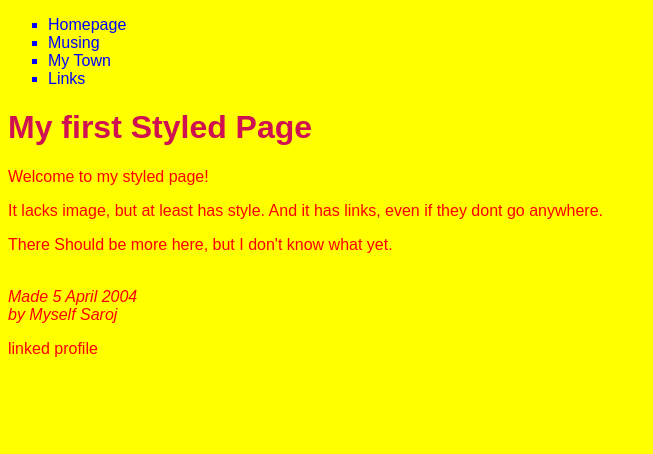
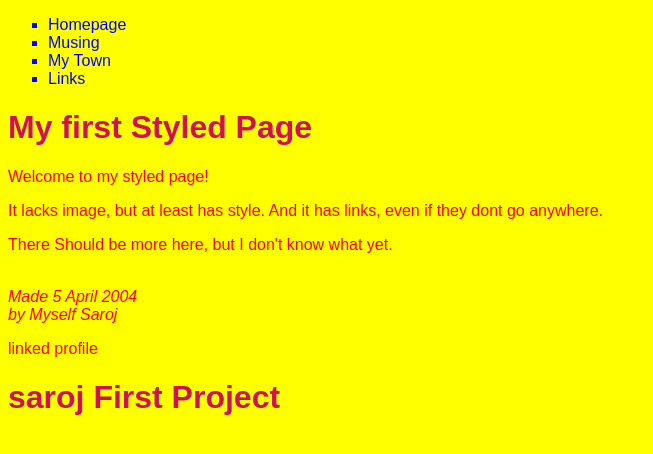
Before and after one commit to sarojtimalsina/AlphaIT, a plain HTML site: page index.html in a window 1280 px wide. Shown: the whole page, without its empty margins (0-653 px from the left). Drawn offline with Linux system fonts and the light colour scheme.

Commit message:
added text

```diff
--- a/index.html
+++ b/index.html
@@ -23,6 +23,7 @@
 
     <p1><em>Made 5 April 2004 <br> by Myself Saroj</em></p1>
     <p>linked profile</p>
+    <h1>saroj First Project</h1>
 </body>
 
 </html>
```
